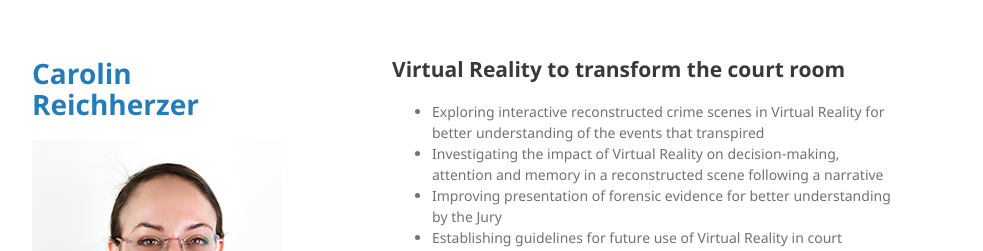
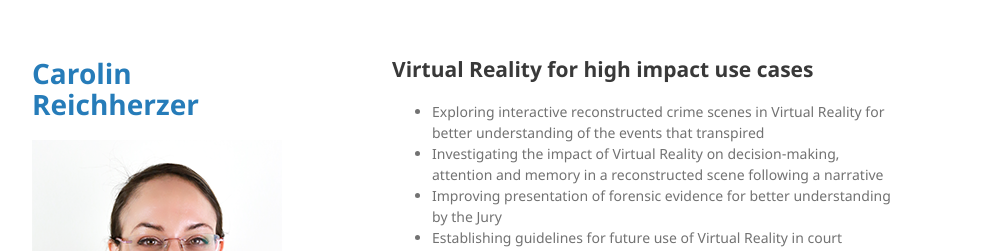
Before and after one commit to kiwicarolin/kiwicarolin.github.io, a Jekyll site: the page built from index.md, in a window 1280 px wide and 900 px high. Shown: the top 251 px of the window, without its empty margins (178-1161 px from the left). Built offline with Jekyll 4.4.1, drawn with Linux system fonts in a browser that asks for light colours; our own code applies the rules of GitHub Pages for plain Markdown files.

Commit message:
change header

```diff
--- a/index.md
+++ b/index.md
@@ -2,7 +2,7 @@
 layout: default
 ---
 
-## Virtual Reality to transform the court room
+## Virtual Reality for high impact use cases
 
 * Exploring interactive reconstructed crime scenes in Virtual Reality for better understanding of the events that transpired
 * Investigating the impact of Virtual Reality on decision-making, attention and memory in a reconstructed scene following a narrative
```
